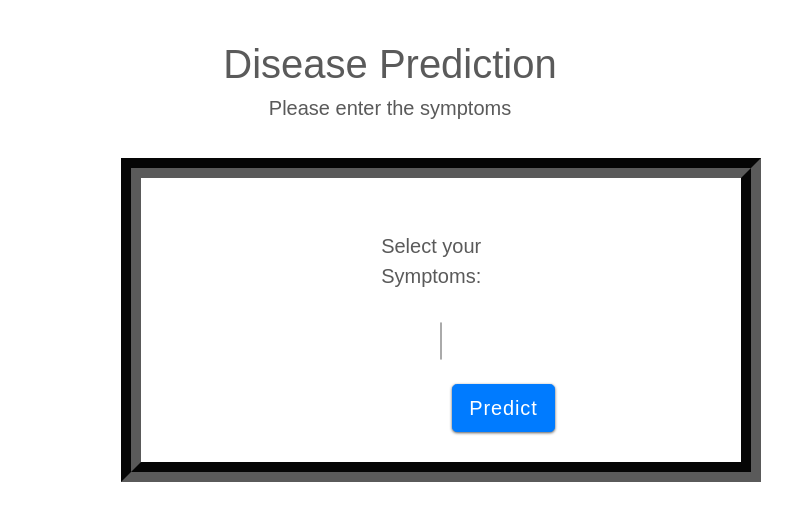
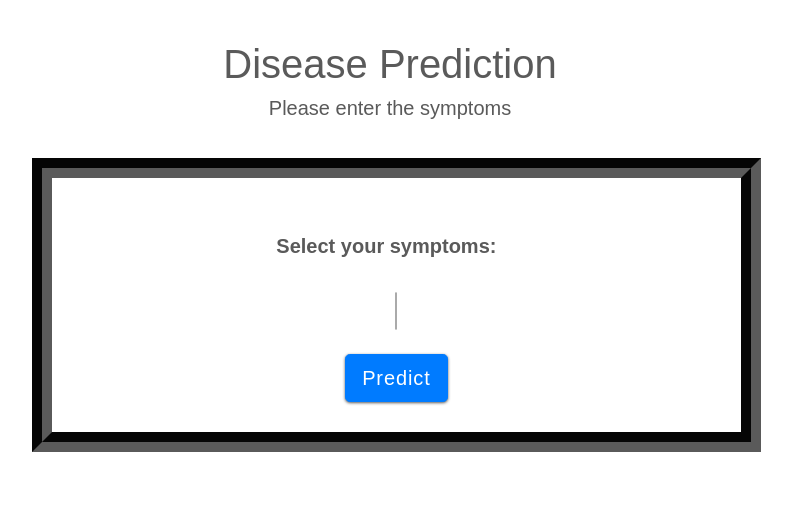
Before and after one commit to govindjha6375/prognosis, a Flask app: page /symptoms in a window 1280 px wide. Shown: the part 56-577 px from the top of the page, without its empty margins (250-1042 px from the left). Run offline with Flask 3, Linux system fonts and the light colour scheme; parts of the project's set-up code (start-up, migrations or seed data) failed here and were passed over; some libraries are stand-ins or nearby versions.

Commit message:
Update disease.html

```diff
--- a/templates/disease.html
+++ b/templates/disease.html
@@ -24,9 +24,8 @@
 
 form {
 	margin-top: 3%;
-	margin-left: 29%;
+	margin-left: 22%;
 	margin-right: 21%;
-
 }
 
 form fieldset{
@@ -53,7 +52,7 @@
 	padding: 23px;
 	font-size: 20px;
 	display: inline-block;
-    width  : 240px;
+    width  : 340px;
 }
 fieldset input{
 	padding:8px;
@@ -113,6 +112,9 @@
 	border-color: #257a7a;
 	box-shadow: 6px 13px 13px 0px black;
 	background-color: #ebfffa;
+    /*display: flex;
+    justify-content: center;
+    align-items: center;*/
 }
 </style>
 <body>
@@ -153,19 +155,19 @@
                 </div>
             </nav>
     </header><br/><br/>
-    <h1 style="text-align:center;">Disease Prediction</h1>
+    <h1 style="text-align: center;">Disease Prediction</h1>
     <h5 style="text-align:center;">Please enter the symptoms</h5>
     <form action="/predict" method="post">
         <fieldset>
             <div class="tabcontent" id="new" style="text-align: center;" >
-                <label for="symptoms">Select your Symptoms:</label><br>
+                <label for="symptoms"><b>Select your symptoms:</b></label><br>
                 <select id="symptoms" name="symptoms" multiple="multiple">
                     {% for symptom in symptoms %}
                         <option value="{{ symptom }}">{{ symptom.capitalize() }}</option>
                     {% endfor %}
                 </select>
                 <br><br>
-                  &nbsp;&nbsp;&nbsp;&nbsp;&nbsp;&nbsp;&nbsp;&nbsp;&nbsp;&nbsp;&nbsp;&nbsp;&nbsp;&nbsp;&nbsp;&nbsp;&nbsp;&nbsp;&nbsp;&nbsp;&nbsp;&nbsp;&nbsp;&nbsp;&nbsp;&nbsp;&nbsp;&nbsp;<button type="submit" class="btn btn-primary btn-lg">Predict</button>
+                <button type="submit" class="btn btn-primary btn-lg">Predict</button>
             </div>
         </fieldset>
     </form>
```
